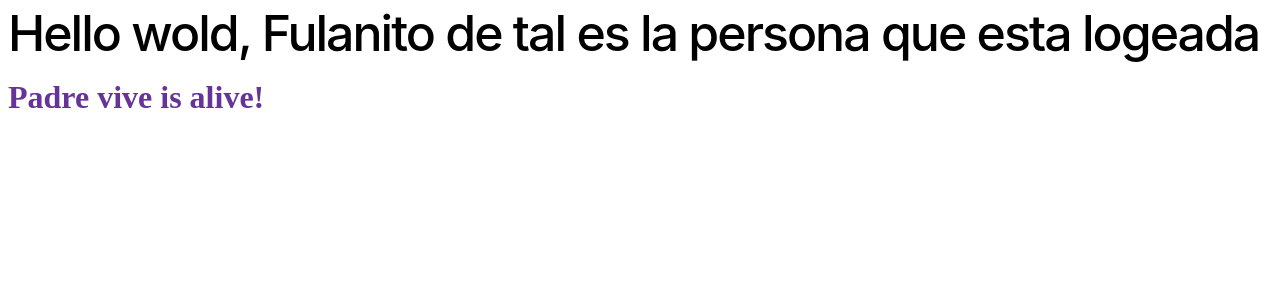
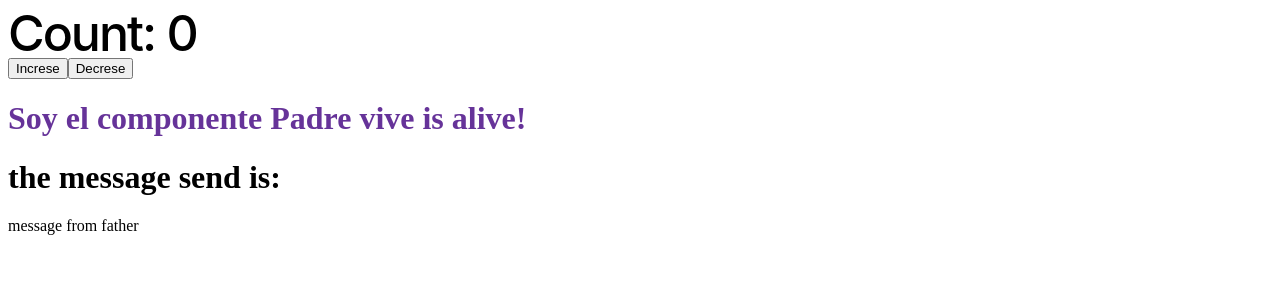
Before and after one commit to freeluckperson/my-app-angular, an Angular app: page / in a window 1280 px wide. Shown: the top 300 px of the page. Built offline with nearby package versions, Linux system fonts and the light colour scheme.

Commit message:
19/12/2023

```diff
--- a/src/app/app.component.html
+++ b/src/app/app.component.html
@@ -1,6 +1,6 @@
-<div>
-  <h1>Hello wold, {{ title }} {{ subtitle }}</h1>
-  <app-padre />
-</div>
+<h1>Count: {{ count }}</h1>
+<button (click)="increse()">Increse</button>
+<button (click)="decrese()">Decrese</button>
+<app-padre />
 
 <router-outlet></router-outlet>
--- a/src/app/app.component.ts
+++ b/src/app/app.component.ts
@@ -6,6 +6,11 @@ import { Component } from '@angular/core';
   styleUrl: './app.component.css',
 })
 export class AppComponent {
-  title = 'Fulanito de tal';
-  subtitle = 'es la persona que esta logeada';
+  count: number = 0;
+  increse() {
+    this.count++;
+  }
+  decrese() {
+    this.count--;
+  }
 }
--- a/src/app/app.module.ts
+++ b/src/app/app.module.ts
@@ -4,11 +4,13 @@ import { BrowserModule, provideClientHydration } from '@angular/platform-browser
 import { AppRoutingModule } from './app-routing.module';
 import { AppComponent } from './app.component';
 import { PadreComponent } from './padre/padre.component';
+import { HijoComponent } from './hijo/hijo.component';
 
 @NgModule({
   declarations: [
     AppComponent,
-    PadreComponent
+    PadreComponent,
+    HijoComponent
   ],
   imports: [
     BrowserModule,
--- /dev/null
+++ b/src/app/hijo/hijo.component.html
@@ -0,0 +1,2 @@
+<h1>the message send is:</h1>
+<p>{{ messageFromFather }}</p>
--- a/src/app/padre/padre.component.html
+++ b/src/app/padre/padre.component.html
@@ -1 +1,3 @@
+<!-- component padre -->
 <h1>{{ title }} vive is alive!</h1>
+<app-hijo [messageFromFather]="messageFromFather"></app-hijo>
--- a/src/app/padre/padre.component.ts
+++ b/src/app/padre/padre.component.ts
@@ -6,5 +6,6 @@ import { Component } from '@angular/core';
   styleUrl: './padre.component.css',
 })
 export class PadreComponent {
-  title = 'Padre';
+  title: string = 'Soy el componente Padre';
+  messageFromFather: string = 'message from father';
 }
```
Also changed, not shown: src/app/hijo/hijo.component.ts (added, +11 -0 lines), src/app/hijo/hijo.component.css (added), 1 other file (tests, documents, lock files or other folders).
